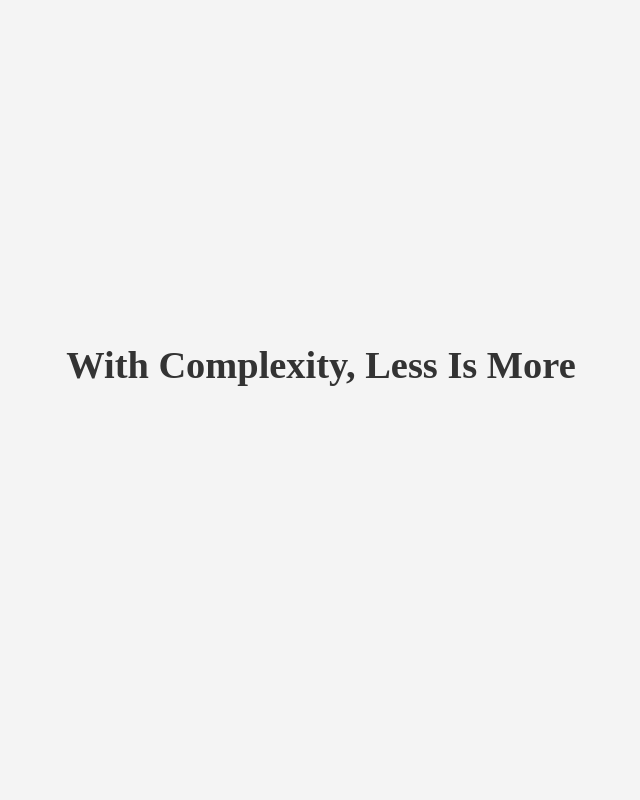
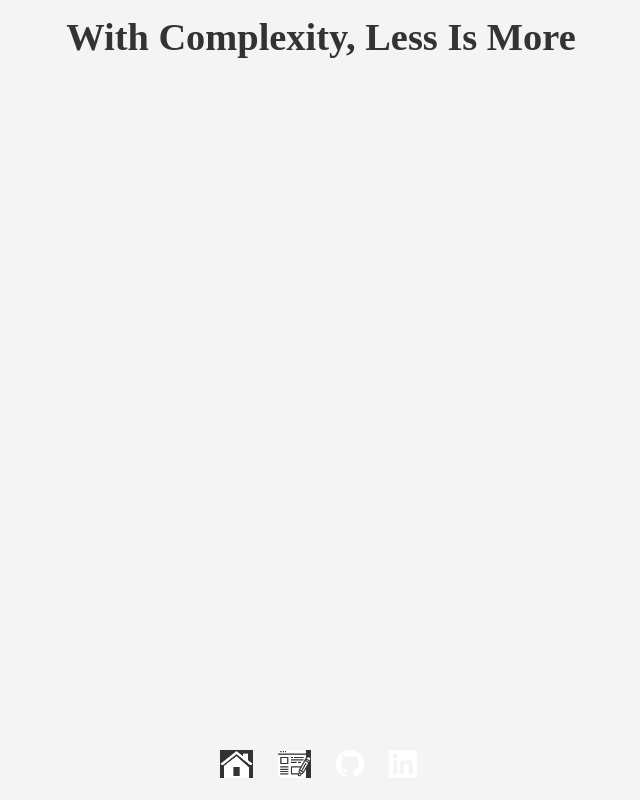
Before and after one commit to jamesbayley/jamesbayley.github.io, a website with bundled scripts: page static/index.html in a window 1280 px wide. Shown: the whole page, without its empty margins (319-959 px from the left). Built offline with nearby package versions, Linux system fonts and the light colour scheme; a web font is replaced by a local one.

Commit message:
Added icons in footer.

```diff
--- a/static/index.html
+++ b/static/index.html
@@ -13,5 +13,19 @@
   <main>
     <h1 class="banner">With Complexity, Less Is More</h1>
   </main>
+  <footer>
+    <a href="/" target="_self">
+      <img src="./assets/icons/Home-Icon-White.png" alt="Home Icon" />
+    </a>
+    <a href="/blog" target="_self">
+      <img src="./assets/icons/Blog-Icon-White.png" alt="Blog Icon" />
+    </a>
+    <a href="https://www.github.com/jamesbayley" target="_blank">
+      <img src="./assets/icons/GitHub-Icon-White.png" alt="GitHub Logo" />
+    </a>
+    <a href="https://www.linkedin.com/in/jsbayley" target="_blank">
+      <img src="./assets/icons/LinkedIn-Logo-White.png" alt="LinkedIn Logo" />
+    </a>
+  </footer>
 </body>
 </html>
--- a/static/styles.css
+++ b/static/styles.css
@@ -67,26 +67,63 @@ a:active {
 }
 
 
+/* Custom property declarations. */
 
 :root {
-    --perimeter-padding: 1.5rem;
+    --body-padding: 1.5rem;
     --header-height: 4rem;
-    --footer-height: 3rem;
-    --main-height: calc(100vh - var(--header-height) - var(--footer-height) - calc(2 * var(--perimeter-padding)));
-    --banner-height: calc(var(--main-height) - 1.75rem);
+    --footer-height: 4rem;
 }
+
+
+/* Layout. */
 
 body {
     width: 100vw;
     height: 100vh;
-    padding: var(--perimeter-padding);
-    background-color: var(--bg-color);
+    padding: var(--body-padding);
+    position: relative;
 }
 
 header,
 footer {
     z-index: 999;
 }
+
+footer {
+    display: flex;
+    flex-direction: row;
+    flex-wrap: nowrap;
+    justify-content: center;
+    align-items: center;
+    column-gap: 2.5rem;
+    position: fixed;
+    left: 0;
+    bottom: var(--body-padding);
+    height: var(--footer-height);
+}
+
+footer > a > img {
+    height: calc(0.7 * var(--footer-height));
+}
+
+
+/* Styles. */
+
+body {
+    background-color: var(--bg-color);
+}
+
+header,
+footer {
+    background-color: none;
+}
+
+
+
+
+
+
 
 main,
 header {
@@ -135,14 +172,7 @@ main {
     height: var(--main-height);
 }
 
-footer {
-    left: 0;
-    bottom: var(--perimeter-padding);
-    position: fixed;
-    height: var(--footer-height);
-    line-height: var(--footer-height);
-    font-size: max(1rem, min(1.3rem, 1.4vw));
-}
+
 
 h1 {
     font-size: max(3vw, 3rem);
```
Also changed, not shown: static/assets/icons/Blog-Icon-Black.png (added), static/assets/icons/Blog-Icon-White.png (added), static/assets/icons/GitHub-Icon-Black.png (added), static/assets/icons/GitHub-Icon-White.png (added), static/assets/icons/Home-Icon-Black.png (added), static/assets/icons/Home-Icon-White.png (added), static/assets/icons/LinkedIn-Logo-Black.png (added), static/assets/icons/LinkedIn-Logo-White.png (added).
